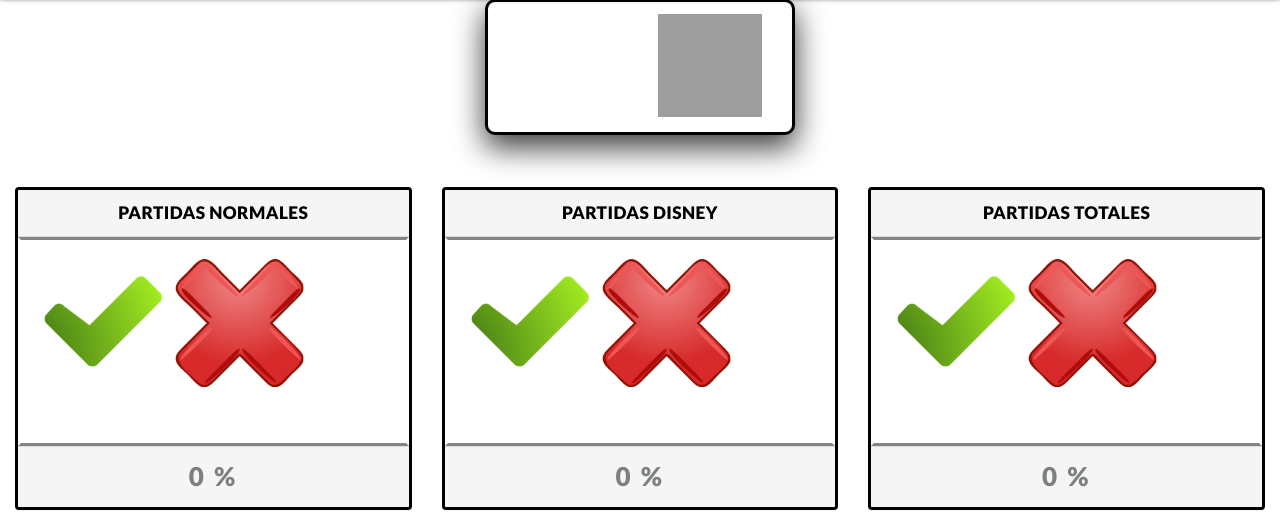
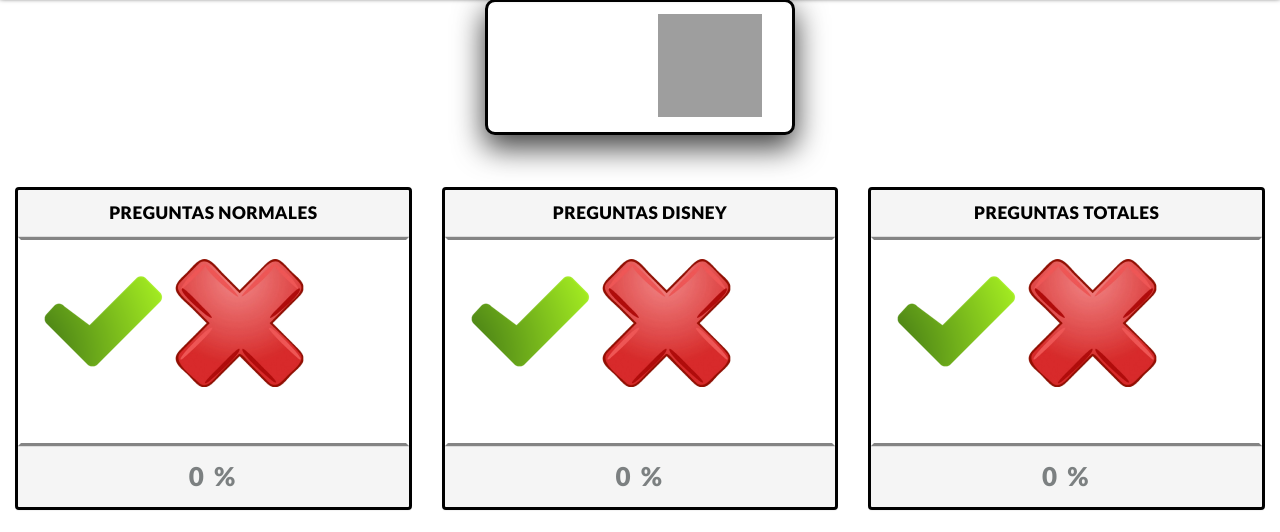
Before and after one commit to JoanMartin/Triviadisimos, a PHP site: page /stats in a window 1280 px wide. Shown: the part 54-586 px from the top of the page. Run offline with PHP 8.4, Linux system fonts and the light colour scheme; the visitor is signed in with stand-in values (Sample User, id 1); data comes from the database, SQL or seed files in the repository; tables that the repository leaves empty or names only in its code hold one stand-in row (values such as "Sample post"); lists and menus that the app fills with data are empty; some libraries are stand-ins or nearby versions; grey boxes are pictures that could not be loaded.

Commit message:
Modificaciones pequeñas hechas.

```diff
--- a/app/Config.php
+++ b/app/Config.php
@@ -7,25 +7,23 @@
 		static public $mvc_bd_nombre   		= "bdtriviadisimos";
 		static public $mvc_bd_usuario  		= "root";
 		static public $mvc_bd_clave    		= "";
+
 		//CSS
 		static public $mvc_main_css     	= "main.css";
 		static public $mvc_user_main_css    = "user_main_page.css";
-		static public $mvc_mainlay_css 		= "main_layout.css";
+		static public $mvc_divBlack_css 		= "divBlack.css";
 		static public $mvc_validate_css		= "jqueryvalidation.css";
 		static public $mvc_errRepeated_css 	= "errorRepeated.css";
 		static public $mvc_stats_css 		= "stats.css";
-
 		static public $mvc_profile_css 		= "profile.css";
 		static public $mvc_editAdmin_css 	= "editionAdmin.css";
-		static public $mvc_editQuestion_css = "editionQuestion.css";
 		static public $mvc_game_css 		= "game.css";
 
 		//JQ
-		static public $mvc_jq_transition	= "jquery_transition.js";
+		static public $mvc_game_transition	= "game_transition.js";
+		static public $mvc_divBlack_js	   	= "divBlack.js";
 
 		static public $mvc_jq_js	   		= "jquery.js";
-		static public $mvc_js1_js	   		= "js1.js";
-		static public $mvc_jq1_js	   		= "jq1.js";
 		static public $mvc_validate_js	   	= "jquery.validate.min.js";
 		static public $mvc_valadmet_js	  	= "additional-methods.min.js";
 		static public $mvc_editAdmin_js	  	= "editionAdmin.js";
--- a/app/templates/main_layout.php
+++ b/app/templates/main_layout.php
@@ -5,14 +5,14 @@
         <title>Triviad&iacutesimos</title>
         <meta charset="utf-8" />
         <link rel="stylesheet" type="text/css" href="<?php echo 'web/css/'.Config::$mvc_main_css ?>" />
-        <link rel="stylesheet" type="text/css" href="<?php echo 'web/css/'.Config::$mvc_mainlay_css ?>" />
+        <link rel="stylesheet" type="text/css" href="<?php echo 'web/css/'.Config::$mvc_divBlack_css ?>" />
         <link rel="stylesheet" type="text/css" href="<?php echo 'web/css/'.Config::$mvc_validate_css ?>" />
         <link rel="stylesheet" type="text/css" href="<?php echo 'web/css/'.Config::$mvc_errRepeated_css ?>" />
 
 
+        <script type="text/javascript" src="<?php echo 'web/js/'.Config::$mvc_divBlack_js ?>"></script>
+
         <script type="text/javascript" src="<?php echo 'web/js/'.Config::$mvc_jq_js ?>"></script>
-        <script type="text/javascript" src="<?php echo 'web/js/'.Config::$mvc_js1_js ?>"></script>
-        <script type="text/javascript" src="<?php echo 'web/js/'.Config::$mvc_jq1_js ?>"></script>
         <script type="text/javascript" src="<?php echo 'web/js/'.Config::$mvc_validate_js ?>"></script>
         <script type="text/javascript" src="<?php echo 'web/js/'.Config::$mvc_valadmet_js ?>"></script>
 
--- a/app/templates/stats.php
+++ b/app/templates/stats.php
@@ -17,7 +17,7 @@
                 <div class="col-md-4 col-sm-4 col-xs-6">
                     <div class="panel panel-default boxWhite">
                             <div class="panel-heading">
-                             <h4 class= "fontTitlePrincipal">Partidas normales</h4>
+                             <h4 class= "fontTitlePrincipal">Preguntas normales</h4>
                             </div>
                             <div class="panel-body boxWhiteBody">
                             <table class="table">
@@ -52,7 +52,7 @@
                 <div class="col-md-4 col-sm-4 col-xs-6">
                     <div class="panel panel-default boxWhite">
                         <div class="panel-heading">
-                        <h4 class= "fontTitlePrincipal">Partidas disney</h4>
+                        <h4 class= "fontTitlePrincipal">Preguntas Disney</h4>
                         </div>
                         <div class="panel-body boxWhiteBody">
                             <table class="table">
@@ -87,7 +87,7 @@
                 <div class="col-md-4 col-sm-4 col-xs-6">
                     <div class="panel panel-default boxWhite">
                         <div class="panel-heading">
-                         <h4 class= "fontTitlePrincipal">Partidas totales</h4>
+                         <h4 class= "fontTitlePrincipal">Preguntas totales</h4>
                         </div>
                         <div class="panel-body boxWhiteBody">
                             <table class="table">
--- a/app/templates/user_layout.php
+++ b/app/templates/user_layout.php
@@ -6,21 +6,17 @@
         <meta charset="utf-8" />
         <link rel="stylesheet" type="text/css" href="<?php echo 'web/css/'.Config::$mvc_main_css ?>" />
         <link rel="stylesheet" type="text/css" href="<?php echo 'web/css/'.Config::$mvc_user_main_css ?>" />
-        <link rel="stylesheet" type="text/css" href="<?php echo 'web/css/'.Config::$mvc_mainlay_css ?>" />
+        <link rel="stylesheet" type="text/css" href="<?php echo 'web/css/'.Config::$mvc_divBlack_css ?>" />
         <link rel="stylesheet" type="text/css" href="<?php echo 'web/css/'.Config::$mvc_game_css ?>" />
         <link rel="stylesheet" type="text/css" href="<?php echo 'web/css/'.Config::$mvc_stats_css ?>" />
         <link rel="stylesheet" type="text/css" href="<?php echo 'web/css/'.Config::$mvc_profile_css ?>" />
         <link rel="stylesheet" type="text/css" href="<?php echo 'web/css/'.Config::$mvc_errRepeated_css ?>" />
         <link rel="stylesheet" type="text/css" href="<?php echo 'web/css/'.Config::$mvc_validate_css ?>" />
         <link rel="stylesheet" type="text/css" href="<?php echo 'web/css/'.Config::$mvc_editAdmin_css ?>" />
-        <link rel="stylesheet" type="text/css" href="<?php echo 'web/css/'.Config::$mvc_editQuestion_css ?>" />
 
         <script type="text/javascript" src="<?php echo 'web/js/'.Config::$mvc_jq_js ?>"></script>
-        <script type="text/javascript" src="<?php echo 'web/js/'.Config::$mvc_js1_js ?>"></script>
-        <script type="text/javascript" src="<?php echo 'web/js/'.Config::$mvc_jq1_js ?>"></script>
         <script type="text/javascript" src="<?php echo 'web/js/'.Config::$mvc_validate_js ?>"></script>
         <script type="text/javascript" src="<?php echo 'web/js/'.Config::$mvc_editAdmin_js ?>"></script>
-        <script src="https://ajax.googleapis.com/ajax/libs/jquery/1.11.3/jquery.min.js"></script>
 
         <script src="<?php echo 'web/js/'.Config::$mvc_jqmin_js ?>"></script>
         <script src="<?php echo 'web/js/'.Config::$mvc_jqdropomin_js ?>"></script>
@@ -29,7 +25,8 @@
         <script src="<?php echo 'web/js/'.Config::$mvc_util_js ?>"></script>
         <script src="<?php echo 'web/js/'.Config::$mvc_main_js ?>"></script>
 
-        <script src="<?php echo 'web/js/'.Config::$mvc_jq_transition ?>"></script>
+        <script type="text/javascript" src="<?php echo 'web/js/'.Config::$mvc_divBlack_js ?>"></script>
+        <script src="<?php echo 'web/js/'.Config::$mvc_game_transition ?>"></script>
     </head>
 
     <body class="background-color-blue">
--- a/web/css/editionAdmin.css
+++ b/web/css/editionAdmin.css
@@ -67,3 +67,14 @@ a.clickable:hover { text-decoration:none; }
 #top{
 	margin-top: 150px;
 }
+
+
+
+.correct{
+	background-color: #99ff66;
+}
+
+#panelQuestion {
+	padding-top: 4em;
+	padding-bottom: 15%;
+}
--- a/web/css/editionQuestion.css
+++ /dev/null
@@ -1,10 +0,0 @@
-
-
-.correct{
-	background-color: #99ff66;
-}
-
-#panelQuestion {
-	padding-top: 4em;
-	padding-bottom: 15%;
-}
--- a/web/js/jq1.js
+++ b/web/js/divBlack.js
@@ -117,3 +117,71 @@ $(document).ready(function () {
   $('.panel div.clickable').click();
 
 });
+
+
+
+  /********************************/
+   //main_layout
+  /********************************/
+
+  //SHOW OF REGISTER FORM
+    function RegisterFunction() {
+        document.getElementById("divRegister").style.visibility="visible";
+        document.getElementById("divBlack").style.visibility="visible";
+        document.getElementById("divLogin").style.visibility="hidden";
+    }
+    //SHOW OF LOGIN FORM AND HIDDEN REGISTER(if necessary)
+    function LoginFunction() {
+        document.getElementById("divLogin").style.visibility="visible";
+        document.getElementById("divBlack").style.visibility="visible";
+        document.getElementById("divRegister").style.visibility="hidden";
+    }
+
+    /********************************/
+     //perfil
+    /********************************/
+
+    var color = "#000";
+
+    function editar() {
+        //Read Only Off
+        document.getElementById("nombre").readOnly = false;
+        document.getElementById("apellidos").readOnly = false;
+        document.getElementById("email").readOnly = false;
+        //Color Border
+        document.getElementById("nombre").style.borderColor= color;
+        document.getElementById("apellidos").style.borderColor= color;
+        document.getElementById("email").style.borderColor= color;
+        //Border Style
+        document.getElementById("nombre").style.borderStyle = "dashed";
+        document.getElementById("apellidos").style.borderStyle = "dashed";
+        document.getElementById("email").style.borderStyle = "dashed";
+        //Border Width
+        document.getElementById("nombre").style.borderWidth= "2px";
+        document.getElementById("apellidos").style.borderWidth= "2px";
+        document.getElementById("email").style.borderWidth= "2px";
+    }
+
+/********************************/
+ //editionQuestion.php
+/********************************/
+    function cancelar() {
+        location.href = "./edition";
+
+    }
+
+/********************************/
+//editionAdmin.php
+/********************************/
+
+    //SHOW OF ADD QUESTION FORM
+    function addQuestionFunction() {
+        document.getElementById("divEdition").style.visibility="visible";
+        document.getElementById("divBlack").style.visibility="visible";
+    }
+
+    //CHANGE USER PRIVILEGE FORM
+    function changePrivilege() {
+        document.getElementById("divPrivilege").style.visibility="visible";
+        document.getElementById("divBlack").style.visibility="visible";
+    }
--- a/web/js/js1.js
+++ /dev/null
@@ -1,66 +0,0 @@
-
-	/********************************/
-	 //main_layout
-	/********************************/
-
-	//SHOW OF REGISTER FORM
-    function RegisterFunction() {
-        document.getElementById("divRegister").style.visibility="visible";
-        document.getElementById("divBlack").style.visibility="visible";
-        document.getElementById("divLogin").style.visibility="hidden";
-    }
-    //SHOW OF LOGIN FORM AND HIDDEN REGISTER(if necessary)
-    function LoginFunction() {
-        document.getElementById("divLogin").style.visibility="visible";
-        document.getElementById("divBlack").style.visibility="visible";
-        document.getElementById("divRegister").style.visibility="hidden";
-    }
-
-    /********************************/
-     //perfil
-    /********************************/
-
-    var color = "#000";
-
-    function editar() {
-        //Read Only Off
-        document.getElementById("nombre").readOnly = false;
-        document.getElementById("apellidos").readOnly = false;
-        document.getElementById("email").readOnly = false;
-        //Color Border
-        document.getElementById("nombre").style.borderColor= color;
-        document.getElementById("apellidos").style.borderColor= color;
-        document.getElementById("email").style.borderColor= color;
-        //Border Style
-        document.getElementById("nombre").style.borderStyle = "dashed";
-        document.getElementById("apellidos").style.borderStyle = "dashed";
-        document.getElementById("email").style.borderStyle = "dashed";
-        //Border Width
-        document.getElementById("nombre").style.borderWidth= "2px";
-        document.getElementById("apellidos").style.borderWidth= "2px";
-        document.getElementById("email").style.borderWidth= "2px";
-    }
-
-/********************************/
- //editionQuestion.php
-/********************************/
-    function cancelar() {
-        location.href = "./edition";
-
-    }
-
-/********************************/
-//editionAdmin.php
-/********************************/
-
-    //SHOW OF ADD QUESTION FORM
-    function addQuestionFunction() {
-        document.getElementById("divEdition").style.visibility="visible";
-        document.getElementById("divBlack").style.visibility="visible";
-    }
-
-    //CHANGE USER PRIVILEGE FORM
-    function changePrivilege() {
-        document.getElementById("divPrivilege").style.visibility="visible";
-        document.getElementById("divBlack").style.visibility="visible";
-    }
```
Also changed, not shown: web/css/divBlack.css (renamed from web/css/main_layout.css), web/images/main.jpg (deleted), web/images/users/NoAdmin.jpg (deleted), web/images/users/juanito.jpg (deleted), web/images/users/sdadfffd.jpg (deleted), web/js/game_transition.js (renamed from web/js/jquery_transition.js), 1 other file.
